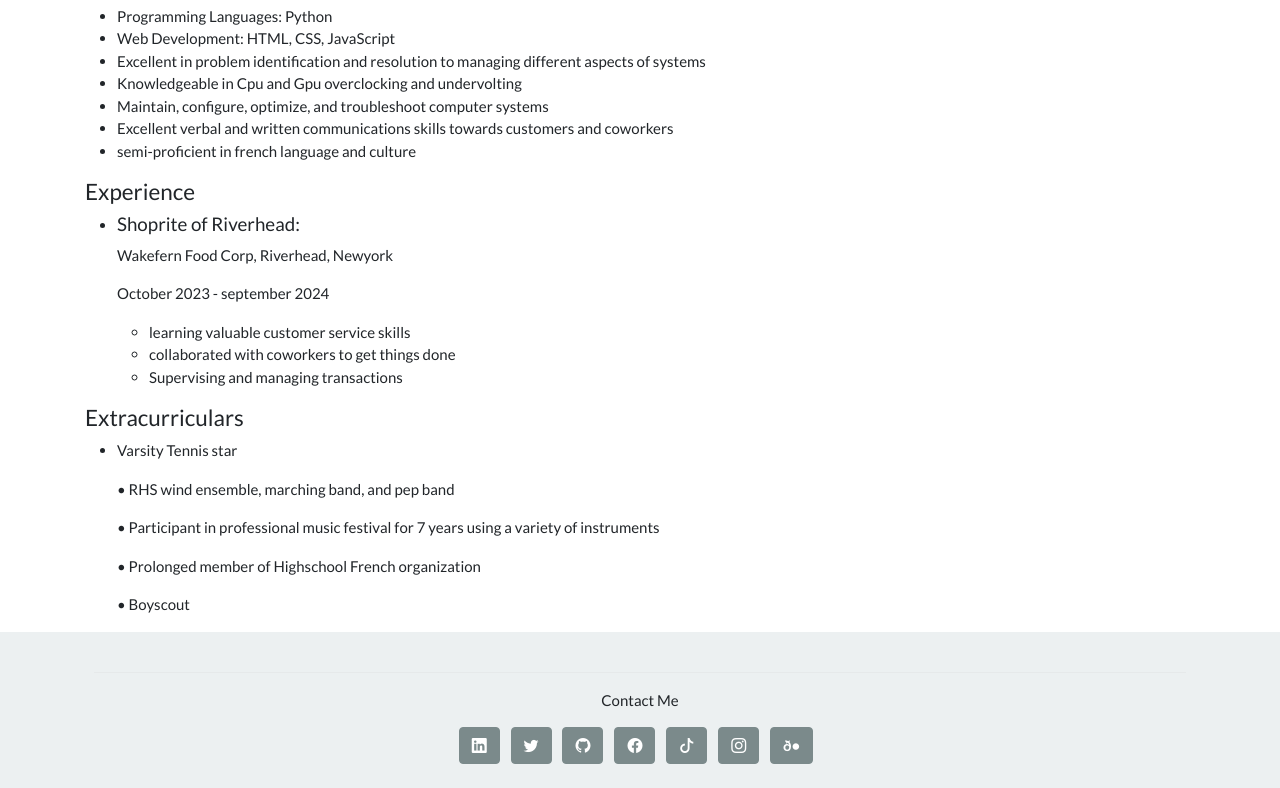
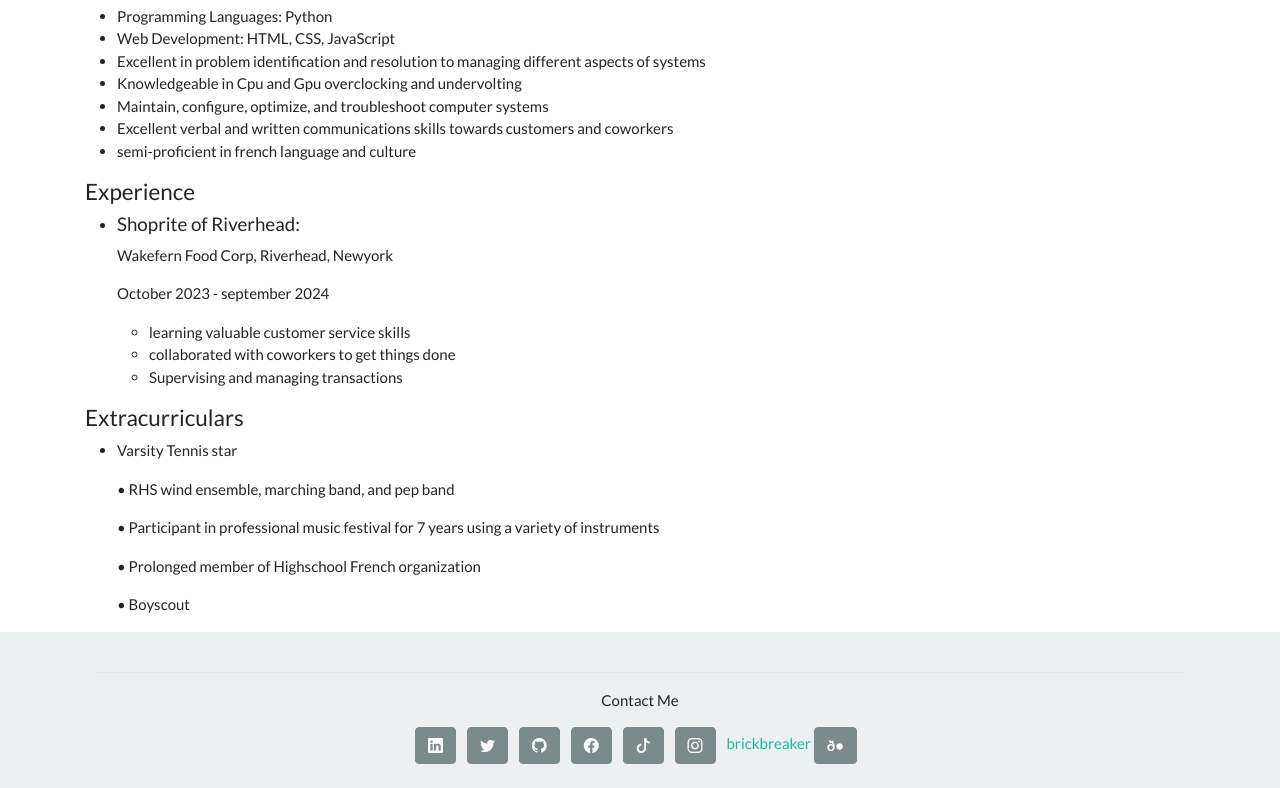
Before and after one commit to joshuaward221/joshuaward221.github.io, a plain HTML site: page index.html in a window 1280 px wide. Shown: the part 815-1603 px from the top of the page. Drawn offline with nearby package versions, Linux system fonts and the light colour scheme.

Commit message:
Update index.html

```diff
--- a/index.html
+++ b/index.html
@@ -131,7 +131,9 @@
             <a href="#" class="btn btn-dark me-2"><i class="bi bi-facebook"></i></a>
             <a href="#" class="btn btn-dark me-2"><i class="bi bi-tiktok"></i></a>
             <a href="#" class="btn btn-dark me-2"><i class="bi bi-instagram"></i></a>
-            <!-- New button with the rebranded X logo -->
+            <a href="C:\Users\joshw\Downloads\joshward brickbreaker.c3p" download>
+              brickbreaker
+            </a>
             <a href="#" class="btn btn-dark me-2"><strong>𝕏</strong></a>
           </div>
         </div>
```
